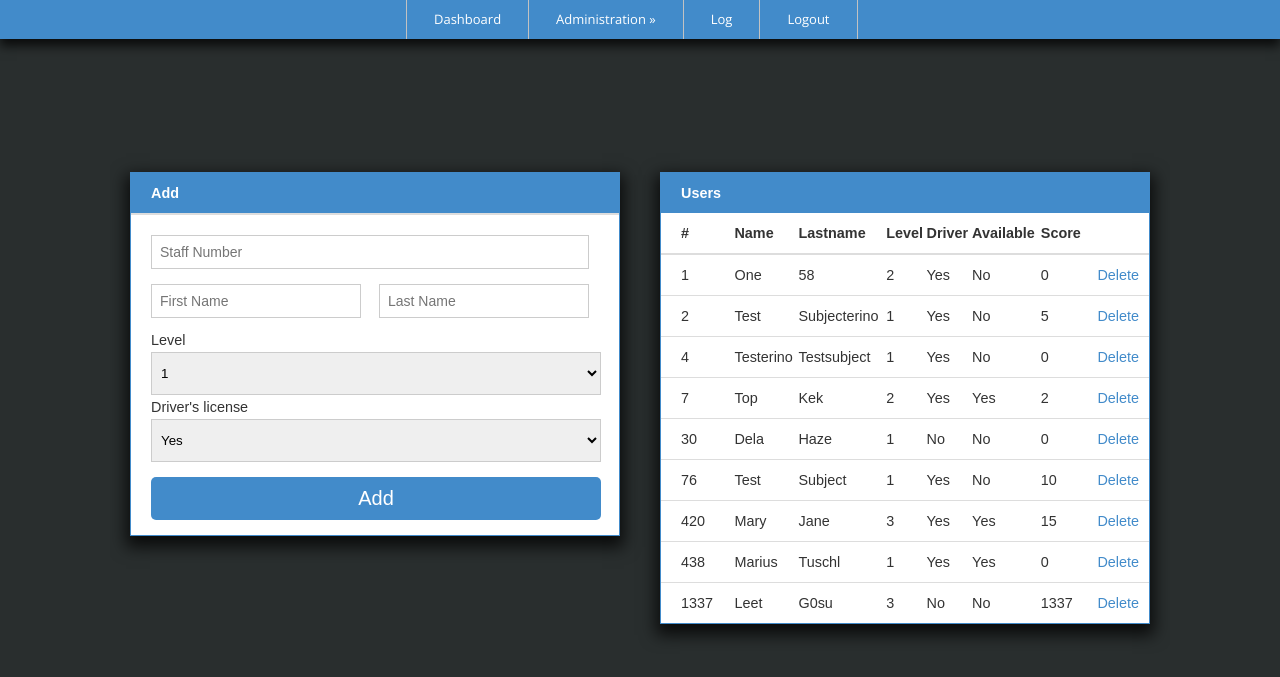
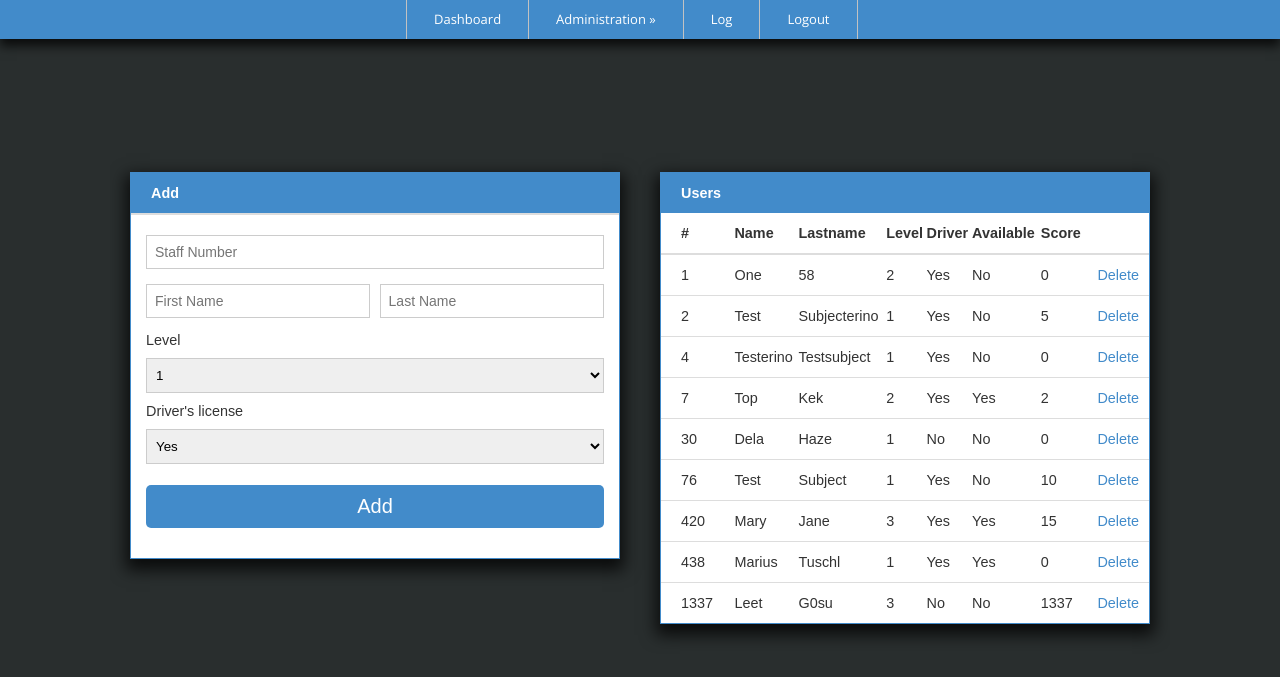
Before and after one commit to MTardchild/Adminsupport, a PHP site: page /users-manage.php in a window 1280 px wide. Shown: the top 677 px of the page. Run offline with PHP 8.4, Linux system fonts and the light colour scheme; a user stored in the database is signed in; data comes from the database, SQL or seed files in the repository.

Commit message:
Style tweaks
Fixed a bug regarding the form styling

```diff
--- a/style.css
+++ b/style.css
@@ -36,8 +36,9 @@ form {
 }
 
 form select {
-	width: 450px;
-	padding: 12px 5px 12px 5px;
+	width: 100%;
+	padding: 8px 5px 8px 5px;
+	margin: 6px 0px;
 	border: 1px solid #ccc;
 }
 
@@ -60,7 +61,7 @@ hr {
 }
 
 input[type=text], input[type=password] {
-	width:280px;
+	width:100%;
 	padding: 10px;
 	margin: 3px auto 10px auto;
 	border:1px solid #ccc;
@@ -86,6 +87,8 @@ input[type=submit] {
 	border-radius:5px;
 }
 
+input {box-sizing:border-box;}
+
 table {
 	color: #333;
 	font-family: sans-serif;
@@ -107,10 +110,6 @@ thead tr:first-child {
   background: #428bca;
   color: #fff;
   border: none;
-}
-
-input {
-	box-sizing:border-box;
 }
 
 th {font-weight: bold;}
@@ -268,6 +267,19 @@ ul#navigation ul li a {
 /	Classes
 /*****************************/
 
+.column {
+	width: 49%;
+	float: left;
+	margin-right: 2%;
+}
+
+/* Select all but the first element of class .column */
+.column ~ .column {
+	width: 49%;
+	float: left;
+	margin-right: 0px;
+}
+
 .dashhalf {
 	float: left;
 }
@@ -298,7 +310,7 @@ ul#navigation ul li a {
 }
 
 .adduser input[type=submit] {
-	width: 450px;
+	width: 100%;
 	background-color:#428bca;
 	color:#fff;
 	padding:10px;
@@ -308,14 +320,12 @@ ul#navigation ul li a {
 	border-radius:5px;
 }
 
-.contenttable .column {
-	width: 210px;
-	float: left;
-	margin-right: 18px;
+.contenttable .row {
+	width: 100%;
 }
 
-.contenttable .row {
-	width: 438px;
+.contenttable td:last-child {
+	padding: 15px;
 }
 
 .smallcard {
```
